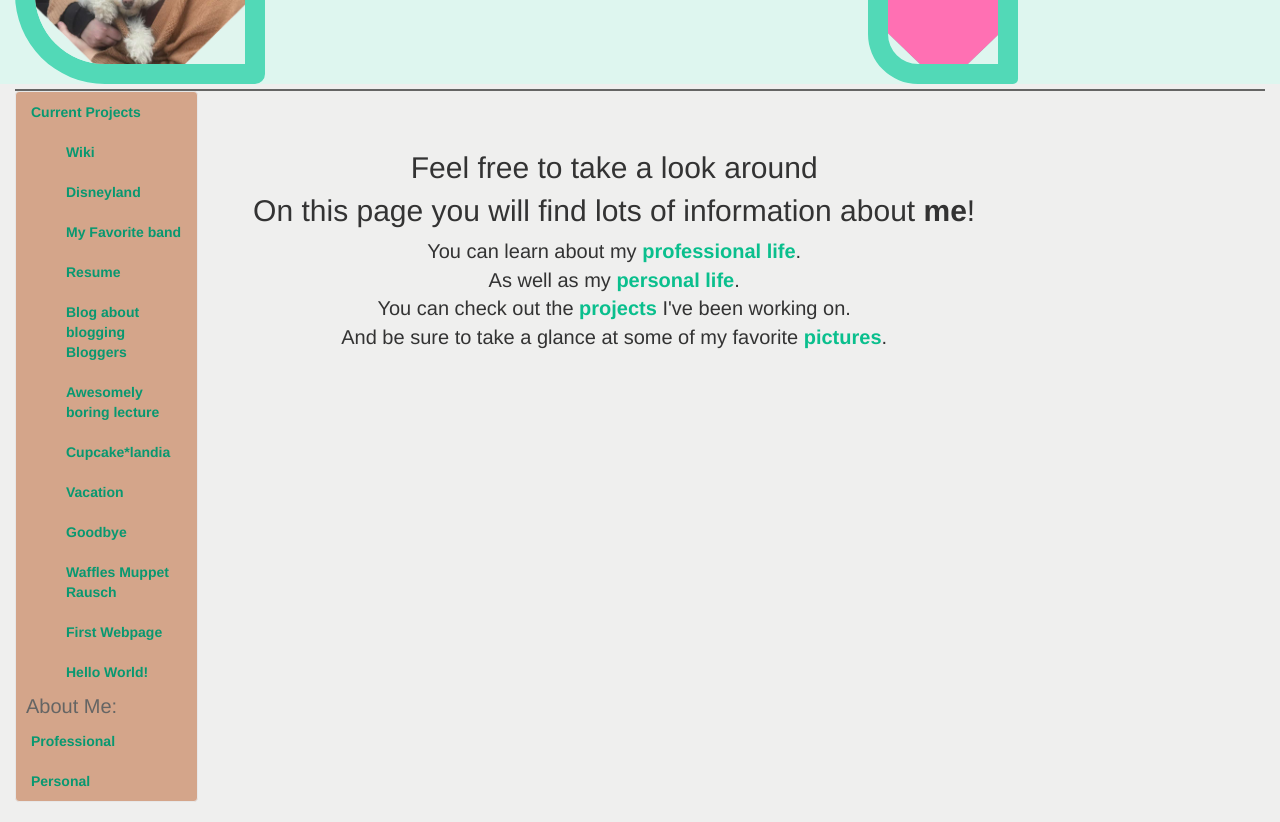
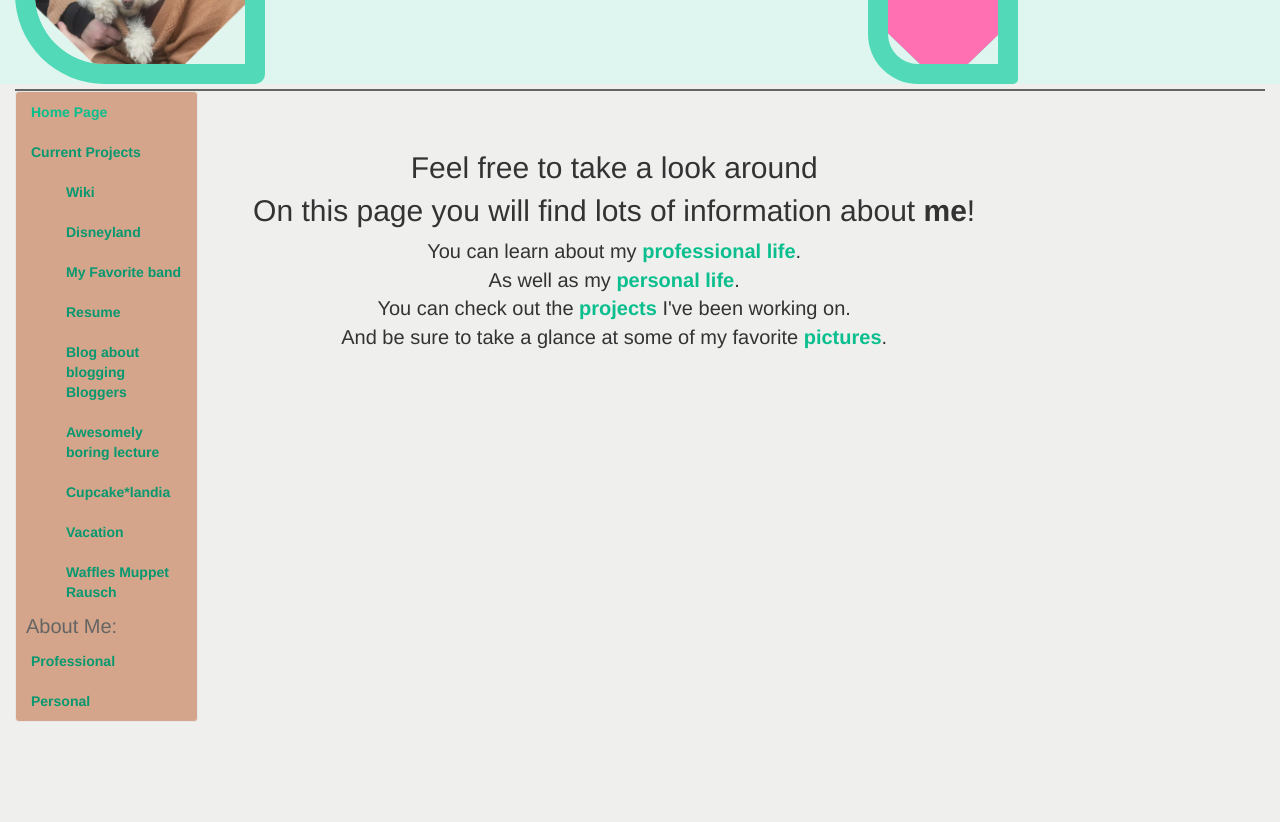
Before and after one commit to berausch/portfolio, a plain HTML site: page about-me-pers/index.html in a window 1280 px wide. Shown: the part 316-1138 px from the top of the page. After the commit the page ends 1058 px from the top, so only its background shows below. Drawn offline with Linux system fonts and the light colour scheme; a web font is replaced by a local one.

Commit message:
It will add all the links so the website is navigatable

```diff
--- a/about-me-pers/index.html
+++ b/about-me-pers/index.html
@@ -37,22 +37,20 @@
         <div class="col-md-2 long">
             <nav class="navbar navbar-default wood" role="navigation">
               <ul class="nav">
-                  <li><a class="over" href="#">Current Projects</a></li>
-                    <li><a class="under1" href="#">Wiki</a></li>
-                    <li><a class="under1" href="#">Disneyland</a></li>
-                    <li><a class="under1" href="#">My Favorite band</a></li>
-                    <li><a class="under1" href="#">Resume</a></li>
-                    <li><a class="under1" href="#">Blog about blogging Bloggers</a></li>
-                    <li><a class="under1" href="#">Awesomely boring lecture</a></li>
-                    <li><a class="under1" href="#">Cupcake*landia</a></li>
-                    <li><a class="under1" href="#">Vacation</a></li>
-                    <li><a class="under1" href="#">Goodbye</a></li>
-                    <li><a class="under1" href="#">Waffles Muppet Rausch</a></li>
-                    <li><a class="under1" href="#">First Webpage</a></li>
-                    <li><a class="under1" href="#">Hello World!</a></li>
-                  <li class="about">About Me:</li>
-                  <li><a class="under" href="#">Professional</a></li>
-                  <li><a class="under" href="#">Personal</a></li>
+                <li><a class="home" href="http://berausch.github.io/portfolio">Home Page</a></li>
+                <li><a class="over" href="http://berausch.github.io/current-projects">Current Projects</a></li>
+                <li><a class="under1" href="http://berausch.github.io/wiki">Wiki</a></li>
+                <li><a class="under1" href="http://berausch.github.io/disneyland">Disneyland</a></li>
+                <li><a class="under1" href="http://berausch.github.io/favorite-band">My Favorite band</a></li>
+                <li><a class="under1" href="http://berausch.github.io/resume">Resume</a></li>
+                <li><a class="under1" href="http://berausch.github.io/blog">Blog about blogging Bloggers</a></li>
+                <li><a class="under1" href="http://berausch.github.io/lecture">Awesomely boring lecture</a></li>
+                <li><a class="under1" href="http://berausch.github.io/cupcake">Cupcake*landia</a></li>
+                <li><a class="under1" href="http://berausch.github.io/vacation">Vacation</a></li>
+                <li><a class="under1" href="http://berausch.github.io/Waffles-Muppet-Rausch">Waffles Muppet Rausch</a></li>
+              <li class="about">About Me:</li>
+              <li><a class="under" href="http://berausch.github.io/about-me-prof">Professional</a></li>
+              <li><a class="under" href="http://berausch.github.io/about-me-pers">Personal</a></li>
               </ul>
             </nav>
         </div>
```
Also changed, not shown: about-me-prof/index.html (+14 -16 lines), current-projects/index.html (+14 -16 lines), index.html (+13 -15 lines).
